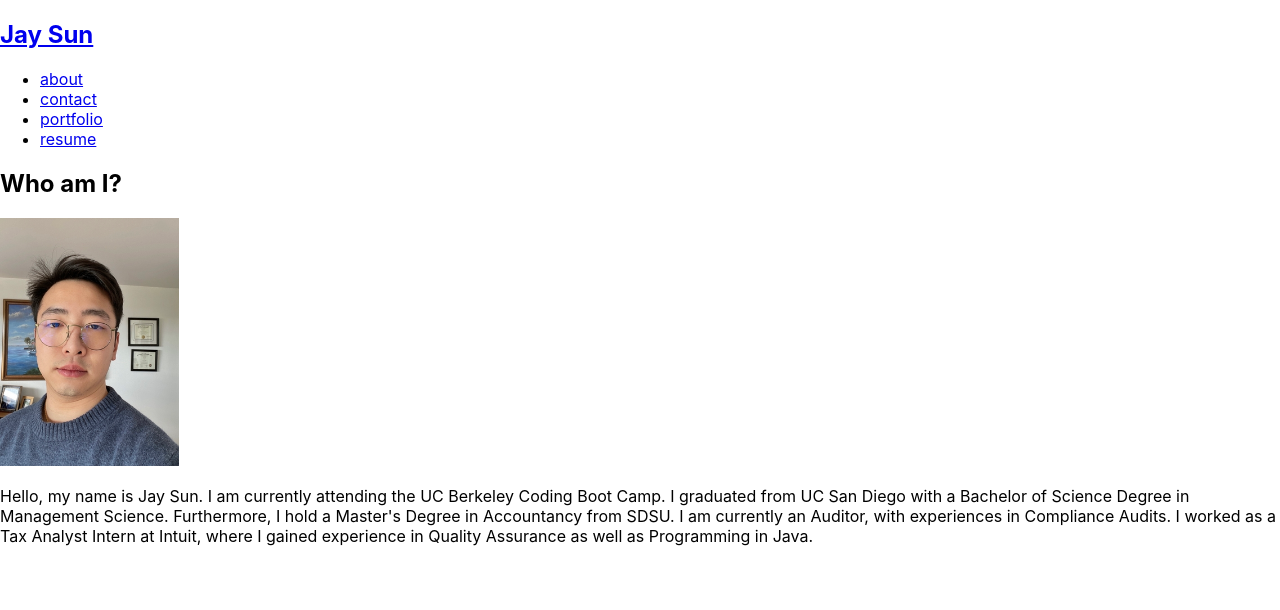
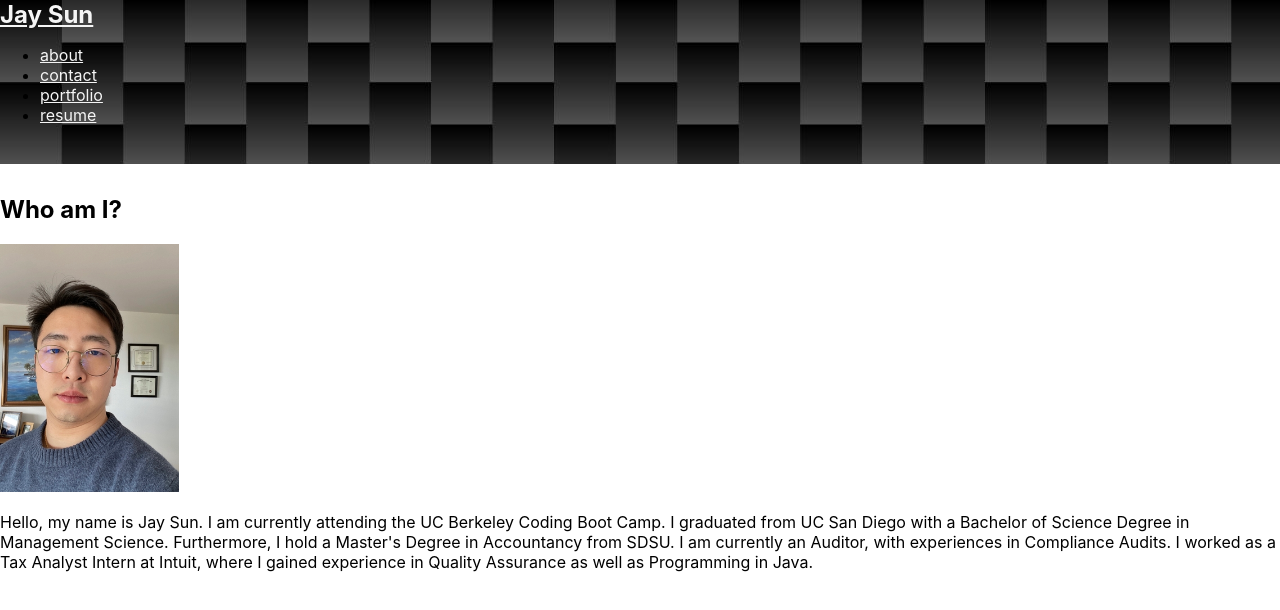
Before and after one commit to jsun994/react-portfolio-js, a React (Create React App) app: page / in a window 1280 px wide. Shown: the top 610 px of the page. Built offline with nearby package versions, Linux system fonts and the light colour scheme.

Commit message:
setup header

```diff
--- a/src/App.js
+++ b/src/App.js
@@ -1,43 +1,11 @@
-import React, { useState } from 'react';
-import Nav from './components/Nav.js';
-import About from './components/About.js';
-import ContactForm from './components/Contact.js';
-import Portfolio from './components/Portfolio.js';
-import Resume from './components/Resume.js';
+import React from 'react';
+
+import Header from './components/Header.js';
 
 function App() {
-  const [current, change] = useState(false);
-
-  const render = () => {
-    switch(current) {
-      case "about":
-      return <About></About>
-
-      case "contact":
-      return <ContactForm></ContactForm>
-
-      case "portfolio":
-      return <Portfolio></Portfolio>
-
-      case "resume":
-      return <Resume></Resume>
-
-      default:
-      return <About></About>
-    }
-  };
 
   return (
-    <div className="App">
-
-      <Nav current={current} change={change}></Nav>
-
-      <main>
-        {
-          render()
-        }
-      </main>
-    </div>
+    <Header></Header>
   );
 }
 
--- /dev/null
+++ b/src/components/Header.js
@@ -0,0 +1,43 @@
+import React, { useState } from 'react';
+import background from '../assets/background.jpeg';
+import Nav from './Nav.js';
+import About from './About.js';
+import ContactForm from './Contact.js';
+import Portfolio from './Portfolio.js';
+import Resume from './Resume.js';
+
+function Header() {
+    const [current, change] = useState(false);
+
+    const render = () => {
+        switch(current) {
+        case "about":
+        return <About></About>
+
+        case "contact":
+        return <ContactForm></ContactForm>
+
+        case "portfolio":
+        return <Portfolio></Portfolio>
+
+        case "resume":
+        return <Resume></Resume>
+
+        default:
+        return <About></About>
+        }
+    };
+
+    return (
+        <div style={{
+            backgroundImage: `url(${background})`,
+            backgroundRepeat: 'no-repeat',
+            height:'164px'
+        }}>
+            <Nav current={current} change={change}></Nav>
+            <div>{ render() }</div>
+        </div>
+    );
+}
+
+export default Header;
--- a/src/components/Nav.js
+++ b/src/components/Nav.js
@@ -3,7 +3,7 @@ import React from 'react';
 function Nav (props) {
 
     return (
-        <header>
+        <header class>
             <h2>
                 <a href="/">
                 Jay Sun
--- a/src/index.css
+++ b/src/index.css
@@ -11,3 +11,15 @@ code {
   font-family: source-code-pro, Menlo, Monaco, Consolas, 'Courier New',
     monospace;
 }
+
+h2 {
+  margin: 0px;
+}
+
+a {
+  color: whitesmoke;
+}
+
+section {
+  padding-top: 34px;
+}
```
Also changed, not shown: src/assets/background.jpeg (added).
